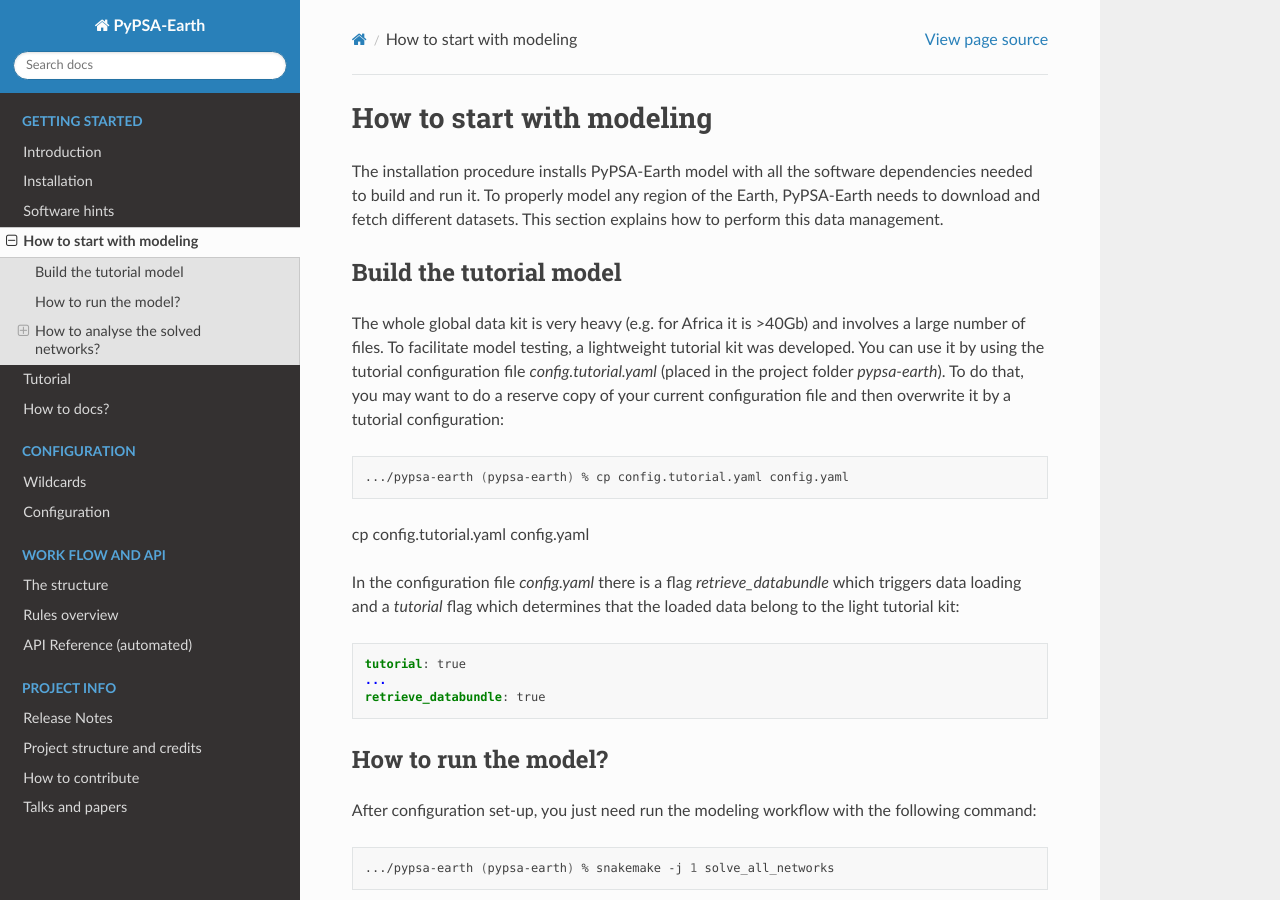
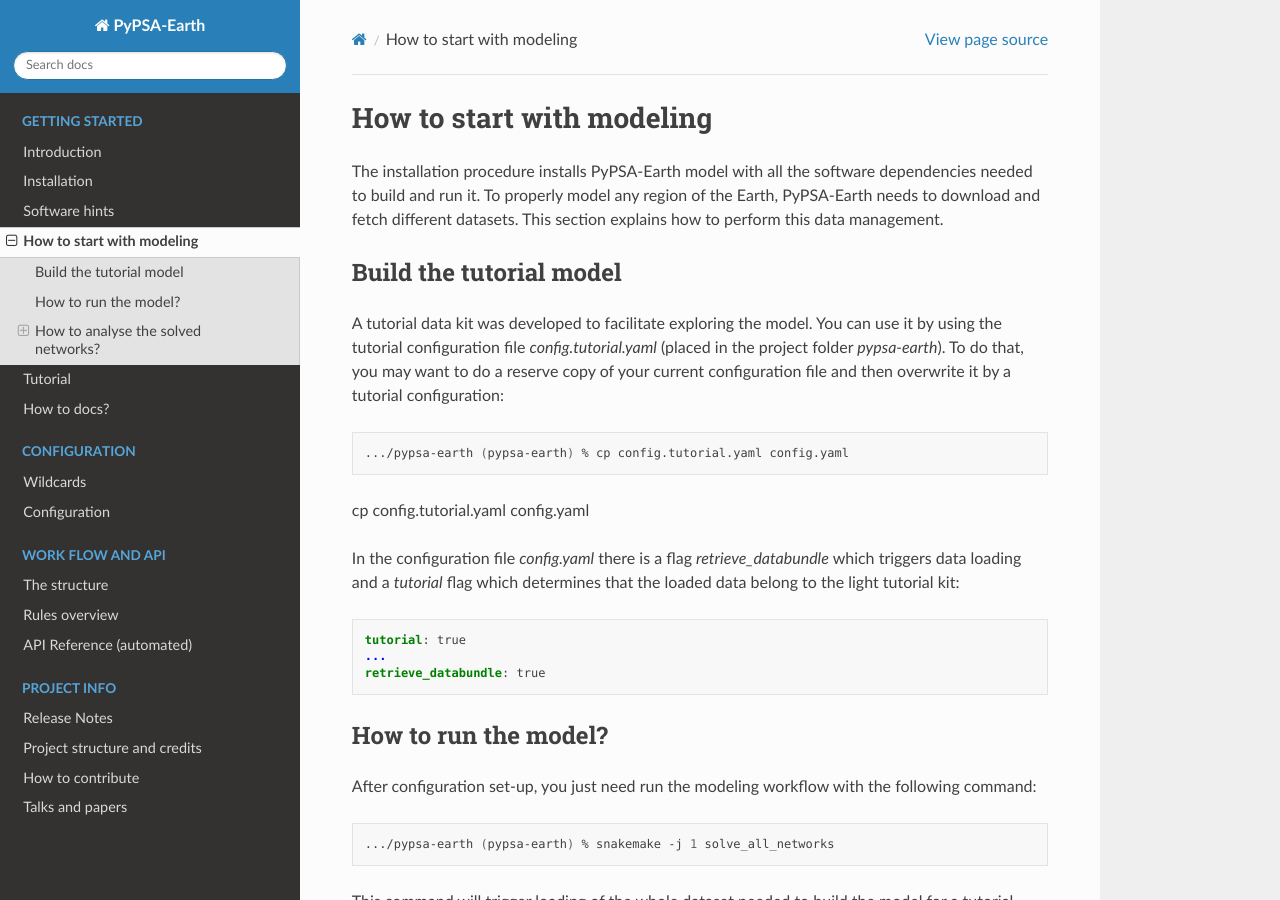
Before and after one commit to pypsa-meets-earth/pypsa-earth, a Sphinx documentation site: the page built from doc/quick_start.rst, in a window 1280 px wide and 900 px high. Built offline with Sphinx 7.4.7 and the Read the Docs theme 2.0.0, drawn with Linux system fonts in a browser that asks for light colours; pages that are not in the unit, such as notebooks, are missing from menus; the version number could not be read and is left out.

Commit message:
Clarify introduction

```diff
--- a/doc/quick_start.rst
+++ b/doc/quick_start.rst
@@ -15,7 +15,7 @@
 Build the tutorial model
 ------------------------------
 
-The whole global data kit is very heavy (e.g. for Africa it is >40Gb) and involves a large number of files. To facilitate model testing, a lightweight tutorial kit was developed. You can use it by using the tutorial configuration file `config.tutorial.yaml` (placed in the project folder `pypsa-earth`). To do that, you may want to do a reserve copy of your current configuration file and then overwrite it by a tutorial configuration:
+A tutorial data kit was developed to facilitate exploring the model. You can use it by using the tutorial configuration file `config.tutorial.yaml` (placed in the project folder `pypsa-earth`). To do that, you may want to do a reserve copy of your current configuration file and then overwrite it by a tutorial configuration:
 
 .. code:: bash
 
```
